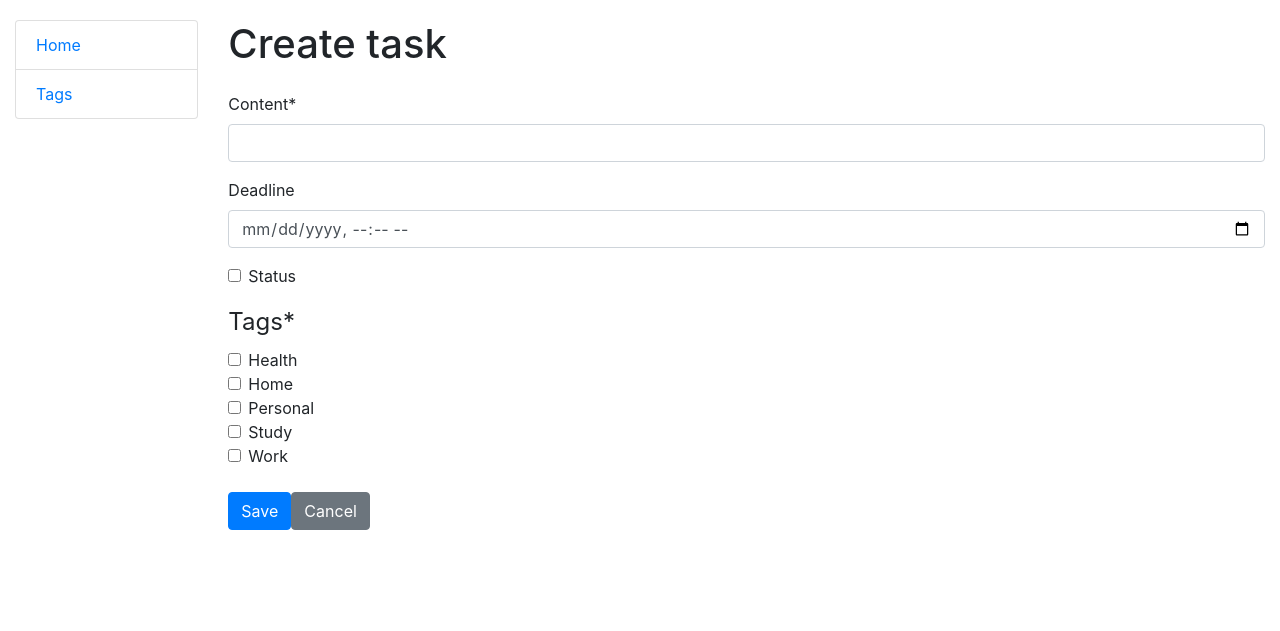
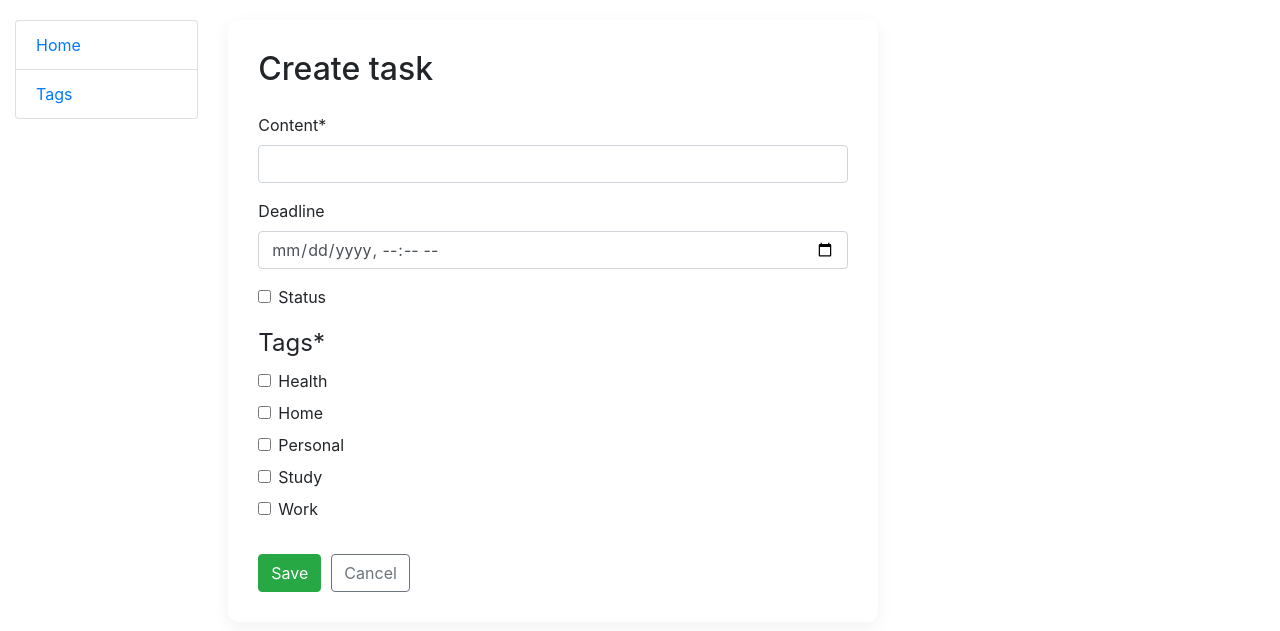
Before and after one commit to StrawHato/todo-list, a Django app: page /create/ in a window 1280 px wide. Shown: the top 631 px of the page. Run offline with Django 5.2, Linux system fonts and the light colour scheme; data comes from the database, SQL or seed files in the repository; some libraries are stand-ins or nearby versions.

Commit message:
Refactor todo create/update UI and add custom styles

```diff
--- a/static/css/styles.css
+++ b/static/css/styles.css
@@ -85,3 +85,30 @@ body {
     border-radius: 20px;
     font-size: 0.85rem;
 }
+
+.form-wrapper {
+    display: flex;
+}
+
+.form-card {
+    width: 100%;
+    max-width: 650px;
+    background: #ffffff;
+    padding: 30px;
+    border-radius: 10px;
+    box-shadow: 0 5px 18px rgba(0, 0, 0, 0.06);
+}
+
+.form-title {
+    margin-bottom: 25px;
+}
+
+.form-check {
+    margin-bottom: 8px;
+}
+
+.form-actions {
+    margin-top: 25px;
+    display: flex;
+    gap: 10px;
+}
--- a/templates/todo_app/task_form.html
+++ b/templates/todo_app/task_form.html
@@ -3,24 +3,32 @@
 
 {% block content %}
 
-  <h1 class="mb-4">
+<div class="form-wrapper">
+
+  <div class="form-card">
+
+    <h2 class="form-title">
       {{ object|yesno:"Update,Create" }} task
-  </h1>
+    </h2>
 
     <form method="post" novalidate>
       {% csrf_token %}
 
       {{ form|crispy }}
 
-    <div class="d-flex gap-2 mt-4">
-      <button type="submit" class="btn btn-primary">
+      <div class="form-actions">
+        <button type="submit" class="btn btn-success">
           Save
         </button>
 
-      <a href="{% url 'todo_app:todo-list' %}" class="btn btn-secondary">
+        <a href="{% url 'todo_app:todo-list' %}" class="btn btn-outline-secondary">
           Cancel
         </a>
       </div>
     </form>
 
+  </div>
+
+</div>
+
 {% endblock %}
```
Lines whose indentation alone changed are shown as unchanged.
